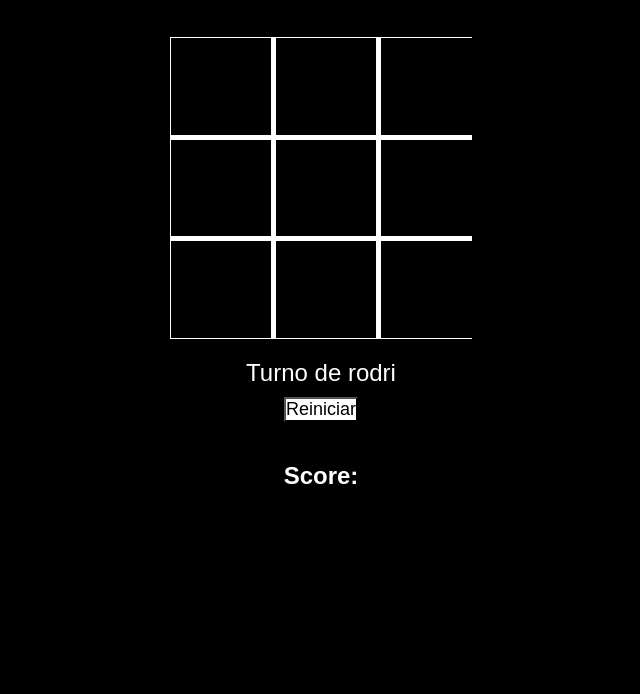
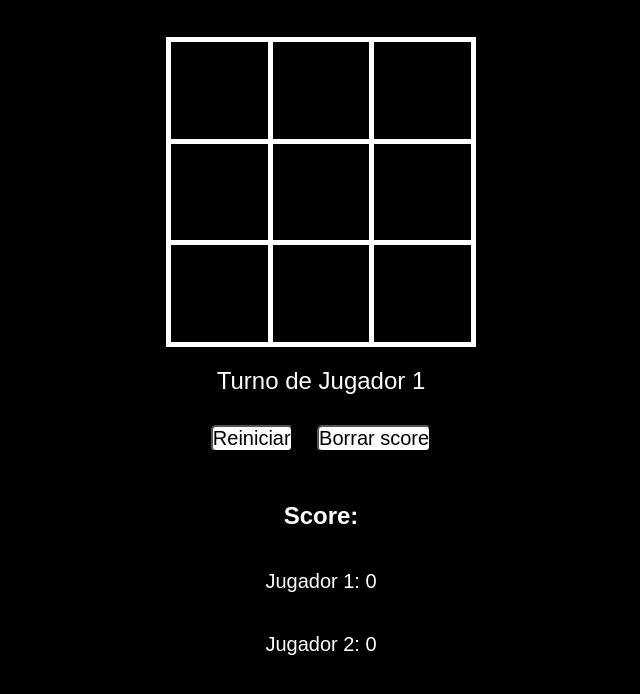
Before and after one commit to roela12/PreEntrega3-MartinezJalil, a plain HTML site: page index.html in a window 1280 px wide. Shown: the part 80-774 px from the top of the page, without its empty margins (319-959 px from the left). Drawn offline with Linux system fonts and the light colour scheme.

Commit message:
local storage y arreglo css

```diff
--- a/css/style.css
+++ b/css/style.css
@@ -16,19 +16,22 @@ p {
   color: white;
 }
 
+p {
+  font-size: 20px;
+}
+
 #board {
   display: grid;
-  grid-template-columns: repeat(3, 100px);
+  grid-template-columns: repeat(3, 96.5px);
   gap: 5px;
   margin: 20px auto;
   width: 300px;
   height: 300px;
   background-color: white;
-  border: 1px solid white;
+  border: 5px solid white;
 }
 
 .cell {
-  size: auto;
   color: white;
   display: flex;
   justify-content: center;
@@ -39,12 +42,13 @@ p {
 
 #message {
   font-size: 24px;
-  margin-top: 20px;
+  margin: 20px;
   color: white;
 }
 
 button {
-  font-size: 18px;
-  margin-top: 10px;
+  font-size: 20px;
+  margin: 10px;
   background-color: white;
+  border-radius: 5px;
 }
--- a/index.html
+++ b/index.html
@@ -22,6 +22,7 @@
     <div>
       <div id="message"></div>
       <button id="btnReset">Reiniciar</button>
+      <button id="btnResetScore">Borrar score</button>
       <h2>Score:</h2>
       <p id="jugador1"></p>
       <p id="jugador2"></p>
--- a/js/app.js
+++ b/js/app.js
@@ -8,15 +8,20 @@ const scorePlayer2 = document.querySelector("#jugador2");
 
 // Clase para los jugadores
 class player {
-  constructor(name, score) {
+  constructor(id, name, score) {
+    this.id = id;
     this.name = name;
     this.score = score;
   }
 }
 
+// Traigo los jugadores del storage
+const player1Storage = JSON.parse(localStorage.getItem("1"));
+const player2Storage = JSON.parse(localStorage.getItem("2"));
+
 // Inicio los jugadores
-let player1 = new player("rodri", 0);
-let player2 = new player("lauti", 0);
+let player1 = player1Storage || new player(1, "Jugador 1", 0);
+let player2 = player2Storage || new player(2, "Jugador 2", 0);
 
 // Posibles combinaciones para ganar
 const winningCombinations = [
@@ -48,6 +53,10 @@ function makeMove(cellIndex) {
     if (checkWin()) {
       message.innerText = `${whoIs(currentPlayer).name} ha ganado!`;
       whoIs(currentPlayer).score++;
+      localStorage.setItem(
+        `${whoIs(currentPlayer).id}`,
+        JSON.stringify(whoIs(currentPlayer))
+      );
       gameActive = false;
       scoreboard();
       // Si ya no hay celdas vacias, se declara empate
@@ -91,22 +100,35 @@ function resetBoard() {
   message.innerText = `Turno de ${whoIs(currentPlayer).name}`;
 }
 
+//funcion para resetear el score
+function resetScore() {
+  player1 = new player(1, "rodri", 0);
+  player2 = new player(2, "lauti", 0);
+  localStorage.clear();
+  scoreboard();
+}
+
 // Obtengo todas las celdas
 const cells = document.querySelectorAll(".cell");
 
 // Inicio de evento
+scoreboard();
 for (let i = 0; i < cells.length; i++) {
   cells[i].addEventListener("click", () => {
     makeMove(i);
   });
 }
 
+// Inicio
+message.innerText = `Turno de ${whoIs(currentPlayer).name}`;
+
 // Boton de reinicio
 const resetButton = document.querySelector("#btnReset");
 resetButton.addEventListener("click", resetBoard);
 
-// Inicio
-message.innerText = `Turno de ${whoIs(currentPlayer).name}`;
+// Boton de borrar score
+const resetScoreButton = document.querySelector("#btnResetScore");
+resetScoreButton.addEventListener("click", resetScore);
 
 // Modifico el scoreboard
 function scoreboard() {
```
